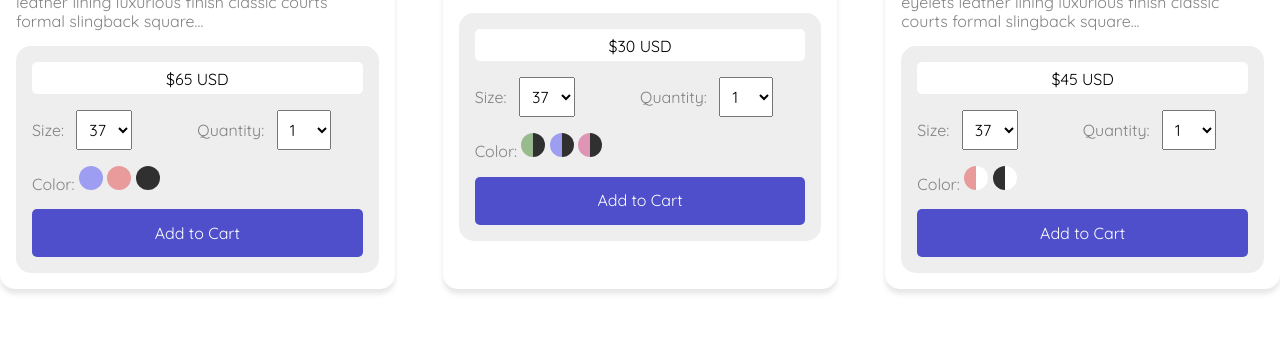
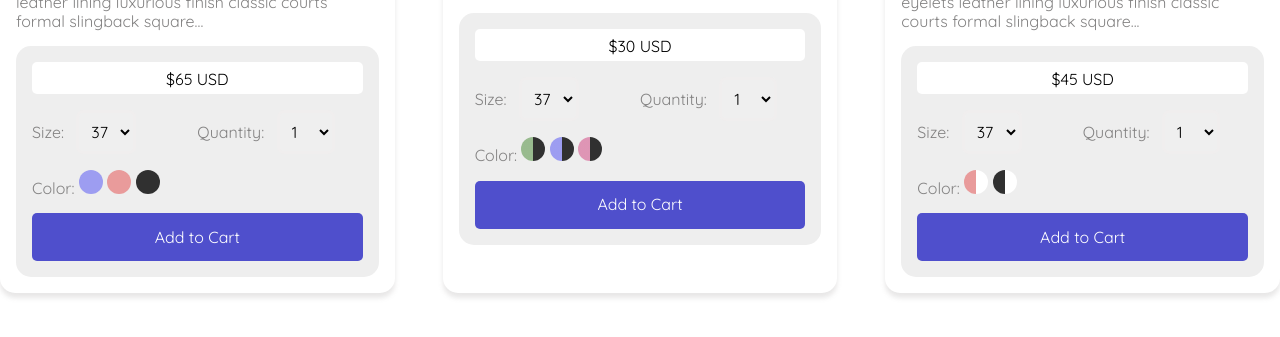
Before and after one commit to lensigonzales/shopping-layout, a plain HTML site: page index.html in a window 1280 px wide. Shown: the part 441-778 px from the top of the page. Drawn offline with nearby package versions, Linux system fonts and the light colour scheme.

Commit message:
fix: remove redundant styling

```diff
--- a/style.css
+++ b/style.css
@@ -141,13 +141,10 @@ body {
 
 .size-select,
 .quantity-select {
-  padding: 0.2rem;
+  padding: 0.5rem;
   margin-left: 0.5rem;
-}
-
-.size-select,
-.quantity-select {
-  padding: 0.5rem 0.5rem 0.5rem 0.5rem;
+  border: solid rgb(240, 238, 238);
+  border-radius: 7px;
 }
 
 /*===== Color Picker Buttons =====*/
```
